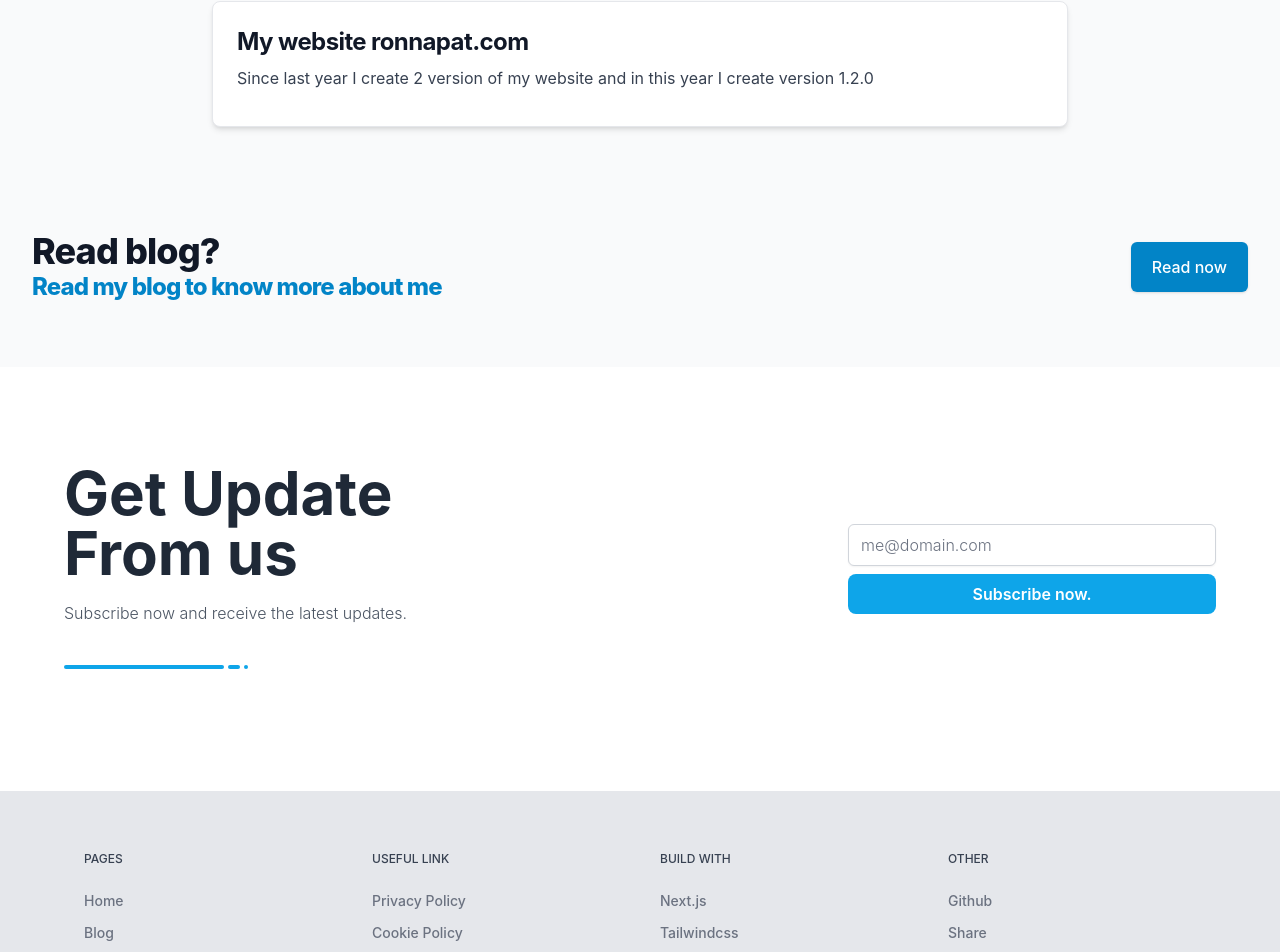
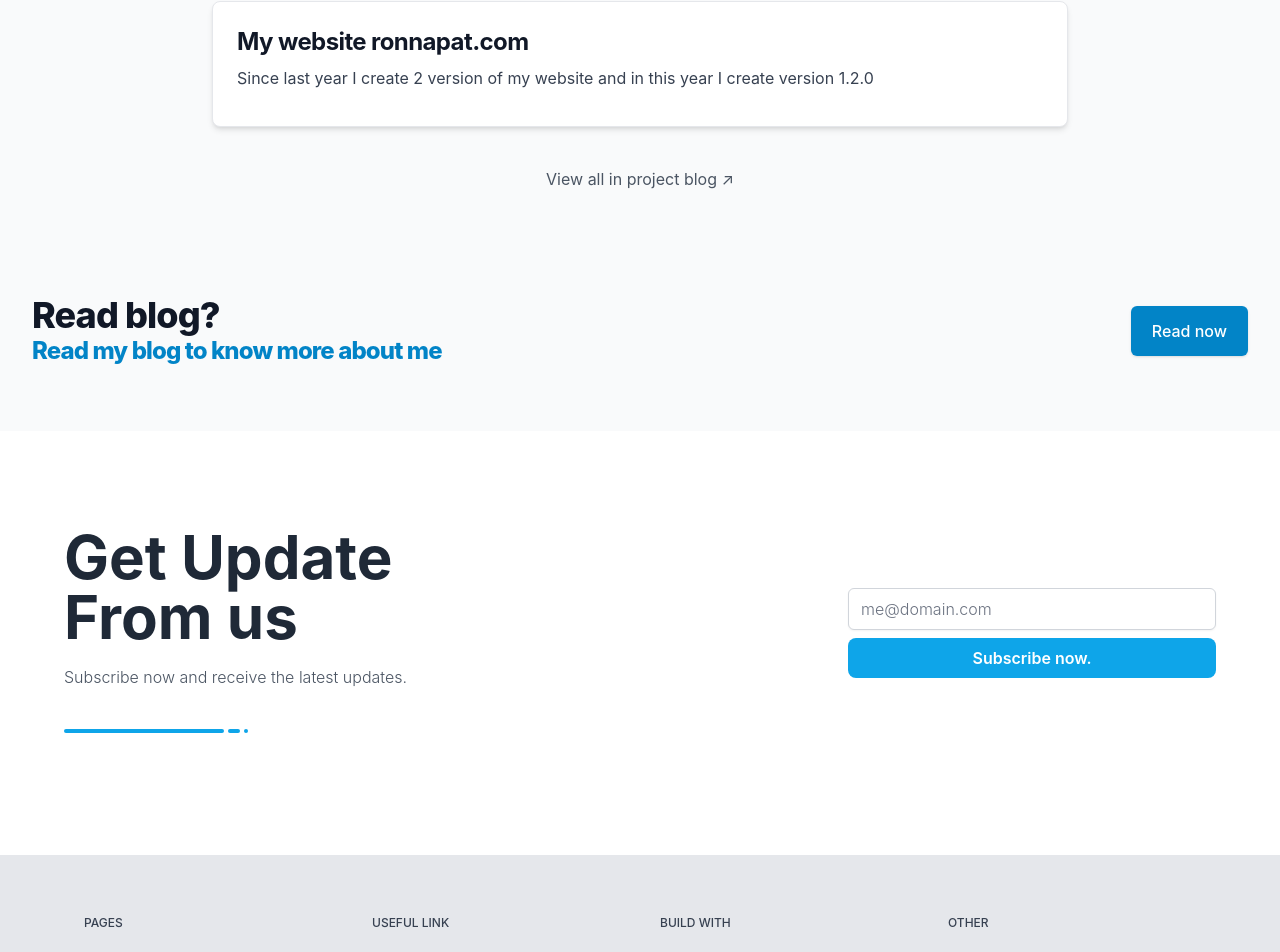
Before and after one commit to ronnapatp/ronnapat.com, a Next.js app: page /en-us in a window 1280 px wide. Shown: the part 1176-2128 px from the top of the page. Built offline with nearby package versions, Linux system fonts and the light colour scheme; no server answers.

Commit message:
Update prject

```diff
--- a/components/project.js
+++ b/components/project.js
@@ -24,6 +24,11 @@ export default function () {
                     </div>
                 </div>
             </Container>
+            <div className='text-center pb-10'>
+                <a className="after:content-['_↗'] text-gray-600 dark:text-gray-200" href='https://blog.ronnapat.com/tags/project' target='_blank'>
+                    View all in project blog
+                </a>
+            </div>
         </div>
     )
 }
```
